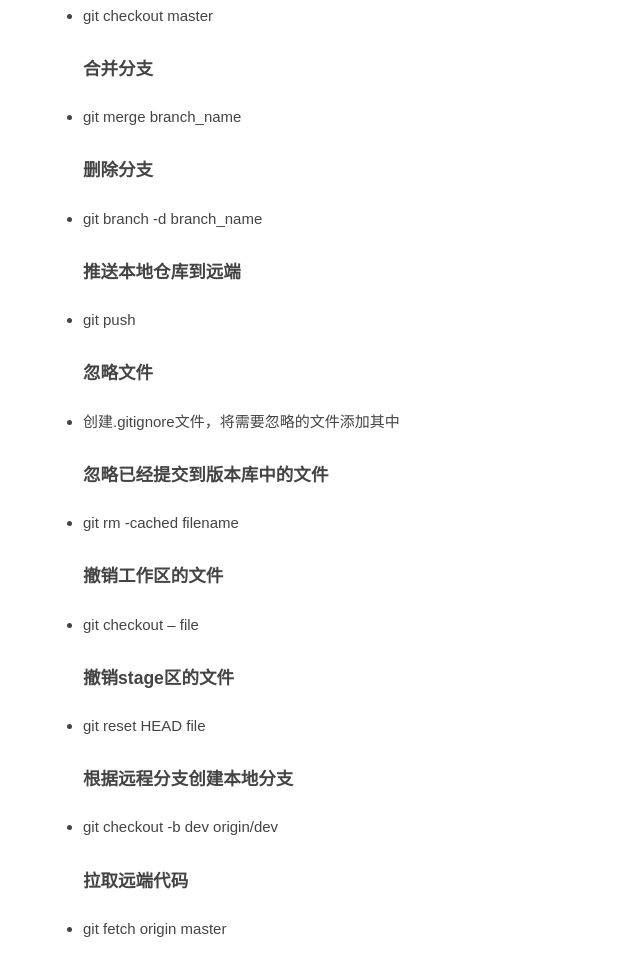
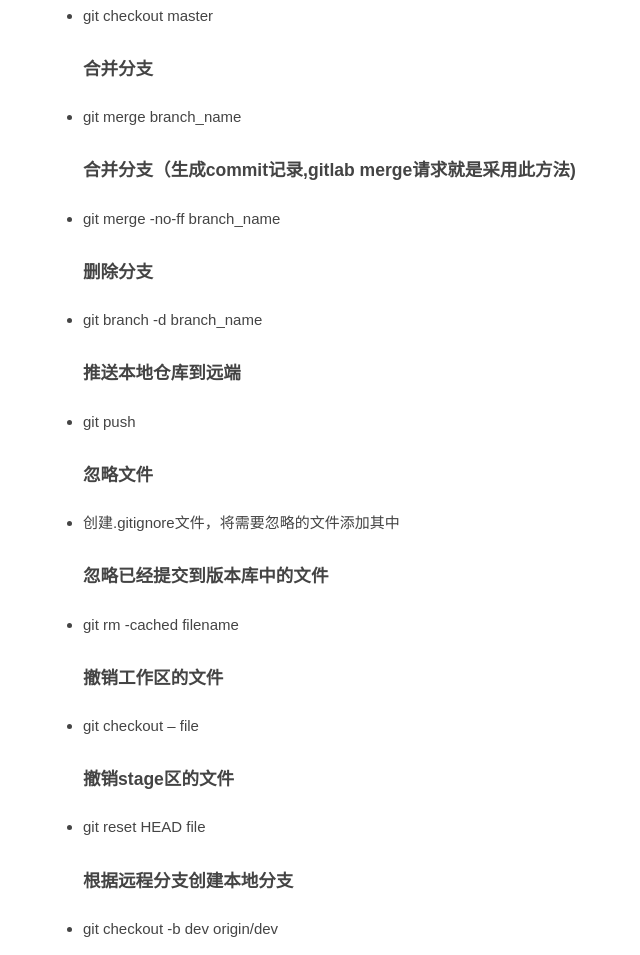
Before and after one commit to chenwenbo/chenwenbo.github.io, a plain HTML site: page 2016/06/28/Git学习笔记/index.html in a window 1280 px wide. Shown: the part 2386-3341 px from the top of the page, without its empty margins (82-722 px from the left). Drawn offline with Linux system fonts and the light colour scheme; files whose address does not match are found by name.

Commit message:
Site updated: 2016-11-14 15:39:40

```diff
--- a/2016/06/28/Git学习笔记/index.html
+++ b/2016/06/28/Git学习笔记/index.html
@@ -20,7 +20,8 @@
 <li>git rm ‘*.txt’<h3 id="u63D0_u4EA4_u5206_u652F_u4E2D_u6240_u6709_u6587_u4EF6"><a href="#u63D0_u4EA4_u5206_u652F_u4E2D_u6240_u6709_u6587_u4EF6" class="headerlink" title="提交分支中所有文件"></a>提交分支中所有文件</h3></li>
 <li>git commit -m “commit files”<h3 id="u5207_u6362_u4E3A_u4E3B_u5206_u652F"><a href="#u5207_u6362_u4E3A_u4E3B_u5206_u652F" class="headerlink" title="切换为主分支"></a>切换为主分支</h3></li>
 <li>git checkout master<h3 id="u5408_u5E76_u5206_u652F"><a href="#u5408_u5E76_u5206_u652F" class="headerlink" title="合并分支"></a>合并分支</h3></li>
-<li>git merge branch_name<h3 id="u5220_u9664_u5206_u652F"><a href="#u5220_u9664_u5206_u652F" class="headerlink" title="删除分支"></a>删除分支</h3></li>
+<li>git merge branch_name<h3 id="u5408_u5E76_u5206_u652F_uFF08_u751F_u6210commit_u8BB0_u5F55_2Cgitlab_merge_u8BF7_u6C42_u5C31_u662F_u91C7_u7528_u6B64_u65B9_u6CD5_29"><a href="#u5408_u5E76_u5206_u652F_uFF08_u751F_u6210commit_u8BB0_u5F55_2Cgitlab_merge_u8BF7_u6C42_u5C31_u662F_u91C7_u7528_u6B64_u65B9_u6CD5_29" class="headerlink" title="合并分支（生成commit记录,gitlab merge请求就是采用此方法)"></a>合并分支（生成commit记录,gitlab merge请求就是采用此方法)</h3></li>
+<li>git merge -no-ff branch_name<h3 id="u5220_u9664_u5206_u652F"><a href="#u5220_u9664_u5206_u652F" class="headerlink" title="删除分支"></a>删除分支</h3></li>
 <li>git branch -d branch_name<h3 id="u63A8_u9001_u672C_u5730_u4ED3_u5E93_u5230_u8FDC_u7AEF"><a href="#u63A8_u9001_u672C_u5730_u4ED3_u5E93_u5230_u8FDC_u7AEF" class="headerlink" title="推送本地仓库到远端"></a>推送本地仓库到远端</h3></li>
 <li>git push<h3 id="u5FFD_u7565_u6587_u4EF6"><a href="#u5FFD_u7565_u6587_u4EF6" class="headerlink" title="忽略文件"></a>忽略文件</h3></li>
 <li>创建.gitignore文件，将需要忽略的文件添加其中<h3 id="u5FFD_u7565_u5DF2_u7ECF_u63D0_u4EA4_u5230_u7248_u672C_u5E93_u4E2D_u7684_u6587_u4EF6"><a href="#u5FFD_u7565_u5DF2_u7ECF_u63D0_u4EA4_u5230_u7248_u672C_u5E93_u4E2D_u7684_u6587_u4EF6" class="headerlink" title="忽略已经提交到版本库中的文件"></a>忽略已经提交到版本库中的文件</h3></li>
```
